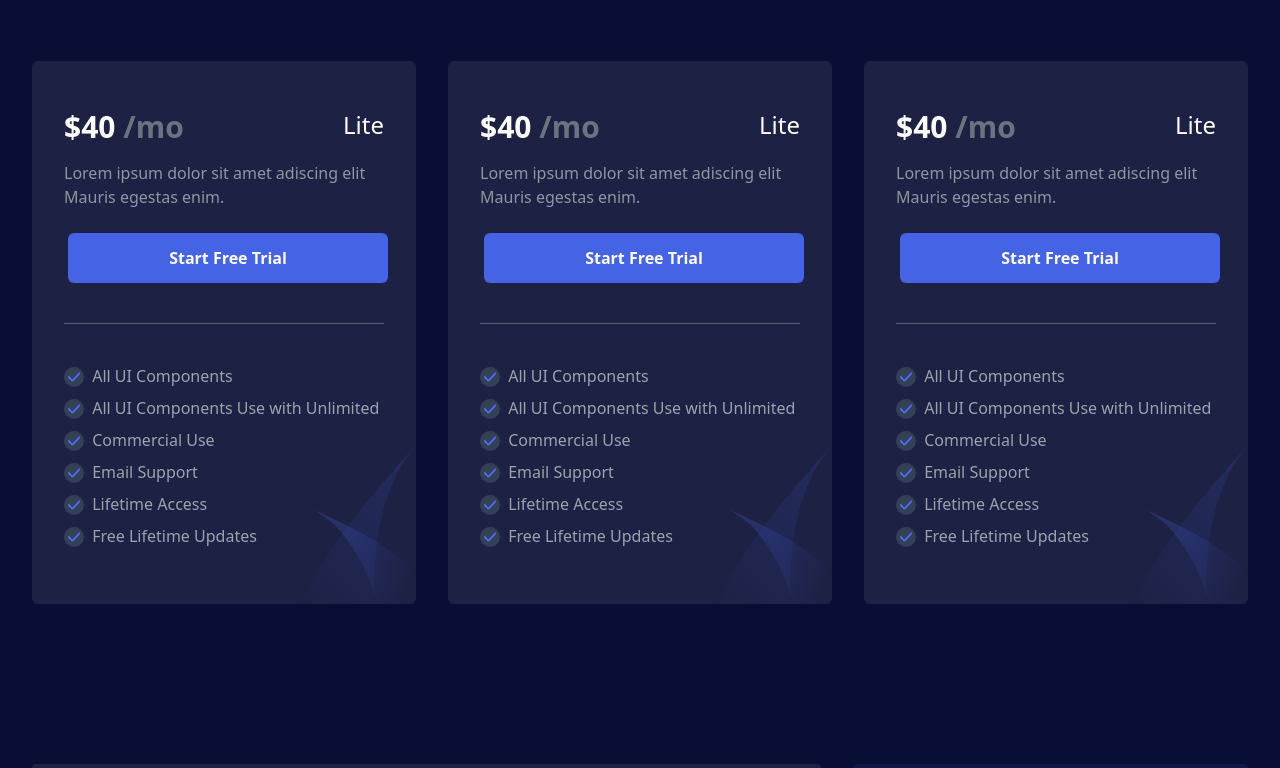
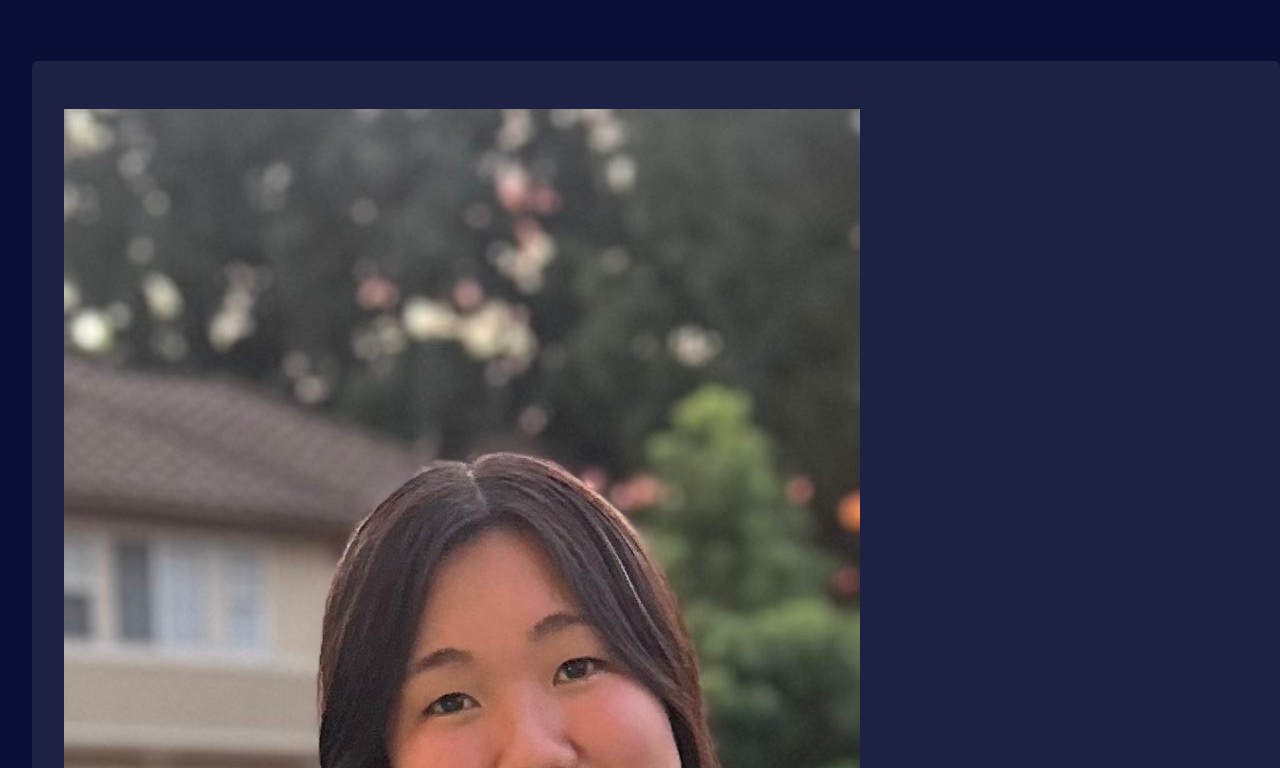
Before and after one commit to SilverGuidanceWebsiteTest/SilverGuidanceWebsiteTest2.github.io, a website: page index.html in a window 1280 px wide. Shown: the part 4012-4780 px from the top of the page. Drawn offline with Linux system fonts and the light colour scheme.

Commit message:
Update index.html

```diff
--- a/index.html
+++ b/index.html
@@ -414,19 +414,14 @@
                     Lorem Ipsum available but the majority have suffered alteration in some form.
                 </p>
             </div>
-            <div class="flex flex-col lg:flex-row items-center justify-between gap-8 mt-8 ">
+            <div class="flex flex-col lg:flex-row items-center justify-between gap-8 mt-8">
                 <div class="price-table ml-0 lg:ml-8">
-                    <div class="price-title">
-                        <div class="flex justify-between mb-4">
-                            <h3 class="text-neutral-900 dark:text-white font-bold text-3xl">$40 <span
-                                    class="text-gray-500">/mo</span></h3>
-                            <h4 class="text-right text-neutral-900 dark:text-white font-medium text-2xl">Lite</h4>
-                        </div>
-                        <p class="text-gray-400 text-opacity-90 text-base font-medium">Lorem ipsum dolor sit amet
-                            adiscing elit Mauris egestas enim.
-                        </p>
-                        <button type="submit" class="btn price-btn bg-[#4a6cf7]">Start Free Trial</button>
-                        <hr class="my-10 bg-gray-600 text-gray-600 w-full opacity-30">
+                    <!-- Remove the existing content -->
+                    <!-- Add an image tag with the source (src) attribute pointing to your image file -->
+                    <img src="img/yuki.jpg" alt=img>
+                    </div>
+                </div>
+            <hr class="my-10 bg-gray-600 text-gray-600 w-full opacity-30">
                     </div>
                     <div class="price-description">
                         <ul>
```
